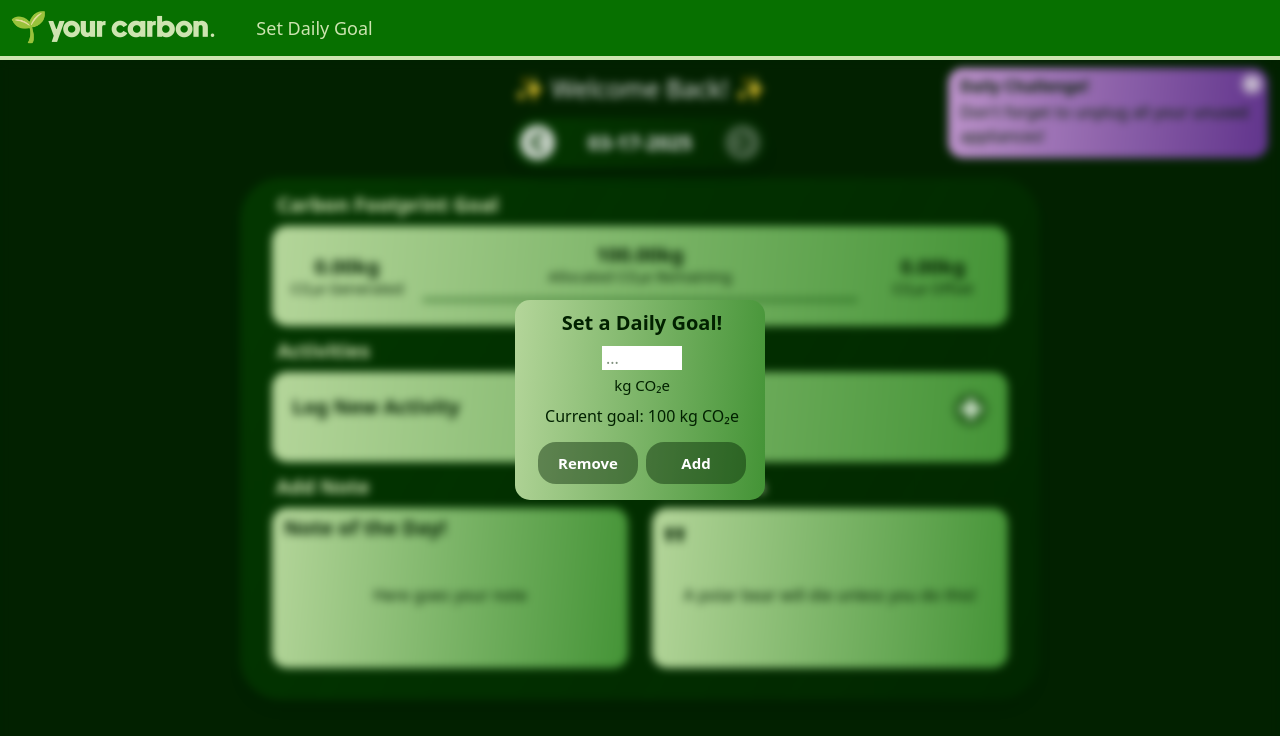
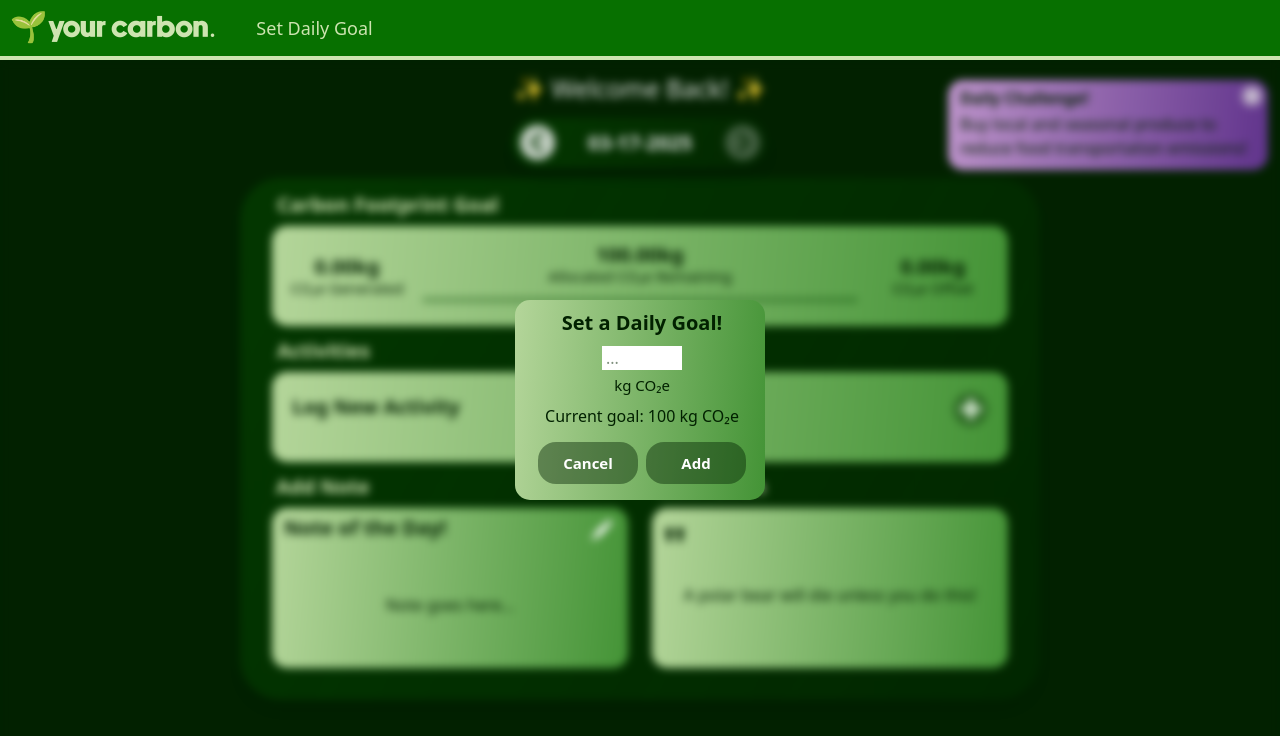
Before and after one commit to TedDPig123/carbon-footprint-tracker, a React (Vite) app: page / in a window 1280 px wide. Both pictures are taken after a click on the element "Set Daily Goal". Shown: the top 736 px of the page. Built offline with nearby package versions, Linux system fonts and the light colour scheme.

Commit message:
Notes context is functional and user is now able to add notes for each day

```diff
--- a/src/App.tsx
+++ b/src/App.tsx
@@ -12,20 +12,20 @@ import { ActivitiesProvider } from './contexts/ActivitiesContext.tsx'
 import { DayProvider } from './contexts/DayContext.tsx'
 import SetDay from './components/SetDay.tsx'
 import { GoalProvider } from './contexts/DailyGoalContext.tsx'
+import { NotesProvider } from './contexts/NotesContext.tsx'
 
 function App() {
   return (
     <>
       <DayProvider>
         <GoalProvider>
+          <NotesProvider>
             <ActivitiesProvider>
               <ShowLoggerProvider>
               <Navbar />
               <div className='flex flex-col items-center justify-center'>
                 <h1 className='text-[25px] m-2.5'>✨ Welcome Back! ✨</h1>
-              <Notification
-                  notificationText="Don't forget to unplug all your unused appliances!"
-                />
+                <Notification />
                 <SetDay />
                   <div className='z-2 flex flex-col bg-[linear-gradient(120deg,rgba(7,112,0,0.34)-26.24%,rgba(205,228,176,0)134.68%)]
                   rounded-[41px] justify-center items-center p-[32px] w-[90%] shadow-lg min-w-[560px] max-w-[800px]'>
@@ -48,6 +48,7 @@ function App() {
               </div>
               </ShowLoggerProvider>
             </ActivitiesProvider>
+          </NotesProvider>
           </GoalProvider>
       </DayProvider>
     </>
--- a/src/components/AddNote.tsx
+++ b/src/components/AddNote.tsx
@@ -1,11 +1,28 @@
+import { useLoggerContext } from "../contexts/ShowLogger"
+import PencilIcon from '../assets/pencil-128.png'
+import { useDayContext } from "../contexts/DayContext";
+import { useEffect } from "react";
+import { useNotesContext } from "../contexts/NotesContext";
+
 export default function AddNote() {
+    const {toggleNotes} = useLoggerContext();
+    const {dailyNote, loadNote} = useNotesContext();
+    const {currentDay} = useDayContext();
+
+    useEffect(() => {
+        loadNote(currentDay);
+    }, [currentDay, dailyNote, loadNote]);
+
     return (
         <div className="flex flex-col w-[50%] mr-3">
         <h1 className='mt-[10px] items-left mb-[6px] text-[#CDE4B0] font-bold text-[20px] w-[100%] ml-[4px]'>Add Note</h1>
-        <div className='flex flex-col items-stretch bg-[linear-gradient(95deg,_#CDE4B0_-22.13%,_#077000_153.73%)] h-[100px] w-[100%] rounded-[15px] text-[#022100] min-h-[160px]'>
-            <h2 className="text-[20px] font-semibold ml-[12px] mt-[5px]">Note of the Day!</h2>
-            <p className="flex items-center justify-center pl-[15px] pr-[15px] mt-[-20px] h-[100%]">Here goes your note</p>
-        </div>
+            <div className='flex flex-col bg-[linear-gradient(95deg,_#CDE4B0_-22.13%,_#077000_153.73%)] h-[100px] w-[100%] rounded-[15px] text-[#022100] min-h-[160px]'>
+                <div className="flex flex-row items-center justify-between">
+                    <h2 className="text-[20px] font-semibold ml-[12px] mt-[5px]">Note of the Day!</h2>
+                    <img onClick={toggleNotes} src={PencilIcon} alt="Edit Note" className="h-[20px] w-[20px] mt-[10px] mr-4 cursor-pointer"/>
+                </div>
+                <p className="flex items-center justify-center pl-[15px] pr-[15px] h-[100%]">{dailyNote}</p>
+            </div>
         </div>
     )
 }
--- a/src/components/LogNewActivity.tsx
+++ b/src/components/LogNewActivity.tsx
@@ -6,9 +6,10 @@ import { useActivitiesContext } from '../contexts/ActivitiesContext';
 import { useDayContext } from '../contexts/DayContext';
 import { useEffect } from 'react';
 import SetGoal from './SetGoal';
+import SetNote from './SetNote';
 
 export default function LogNewActivities() {
-    const {showLogger, toggle, showGoal } = useLoggerContext();
+    const {showLogger, toggle, showGoal, showNote, toggleNotes } = useLoggerContext();
     const {activitiesArray, removeActivity, loadActivities } = useActivitiesContext();
     const {currentDay} = useDayContext();
 
@@ -78,6 +79,14 @@ export default function LogNewActivities() {
                 </div>
             )}
 
+            {showNote && (
+                <div className="fixed top-0 backdrop-blur-xs left-0 w-full h-full flex justify-center items-center">
+                    <div className="absolute z-1">
+                        <SetNote />
+                    </div>
+                </div>
+            )}
+
         </>
     );
 }
--- a/src/components/Notification.tsx
+++ b/src/components/Notification.tsx
@@ -1,15 +1,31 @@
 import { useState } from 'react';
 import closeIcon from '../assets/x-mark-128.png';
 
-export default function Notification({notificationText} : {notificationText : string}){
+export default function Notification(){
 
     const [showNotif, setShowNotif] = useState(true);
 
+    const possibleNotifications : [message: string] = [
+        "Switch to energy-efficient LED bulbs to save power!",
+        "Take shorter showers to conserve water and reduce heating energy!",
+        "Use reusable bags, bottles, and containers to cut down on plastic waste!",
+        "Opt for public transportation, biking, or walking instead of driving!",
+        "Eat more plant-based meals to lower your food-related carbon emissions!",
+        "Shop secondhand or repair items instead of buying new ones!",
+        "Reduce, reuse, and recycle to minimize waste and resource consumption!",
+        "Buy local and seasonal produce to reduce food transportation emissions!",
+        "Line-dry your clothes when possible to save energy from dryers!",
+        "Support renewable energy sources by choosing green energy plans!"
+    ]
+
+    const today = new Date();
+    const todaysNote = possibleNotifications[today.getDate() % 10];
+
     return(
         <div className='fixed h-[100%] w-[100%] flex justify-end items-start z-[0]'>
-            {showNotif && <div className = "z-10 mt-22 mr-3 relative w-[25%] min-w-[300px] rounded-[15px] bg-[linear-gradient(95deg,_#DCB0E4_-22.13%,_#320070_153.73%)] pl-[12px] pr-[12px] pt-[6px] pb-[10px] opacity-95 backdrop-blur-md">
+            {showNotif && <div className = "z-1 mt-25 mr-3 relative w-[25%] min-w-[300px] rounded-[15px] bg-[linear-gradient(95deg,_#DCB0E4_-22.13%,_#320070_153.73%)] pl-[12px] pr-[12px] pt-[6px] pb-[10px] opacity-95 backdrop-blur-md">
             <h1 className="z-3 text-[#022100] font-bold mb-[2px]">Daily Challenge!</h1>
-            <p className="z-3 text-[#022100]">{notificationText}</p>
+            <p className="z-3 text-[#022100]">{todaysNote}</p>
             <div className='cursor-pointer' onClick={()=>setShowNotif(e=>!e)}>
                 <span className="absolute top-[5px] right-[5px] h-[22px] w-[22px] bg-[#E3E0E0] rounded-full opacity-50"></span>
                 <img className="absolute top-[10.4px] right-[10.2px] h-[12px] w-[12px] opacity-80" src={closeIcon} alt="Close" />
--- a/src/components/SetDay.tsx
+++ b/src/components/SetDay.tsx
@@ -7,7 +7,7 @@ import { useEffect } from 'react'
 export default function SetDay() {
     const today = new Date();
     const { loadActivities } = useActivitiesContext();
-    const { setDay, currentDay, nextDay, prevDay } = useDayContext();
+    const {currentDay, nextDay, prevDay } = useDayContext();
 
     useEffect(() => {
         loadActivities(currentDay.toISOString().split('T')[0]);
--- a/src/components/SetGoal.tsx
+++ b/src/components/SetGoal.tsx
@@ -52,7 +52,7 @@ export default function SetGoal() {
                     )}
                     <div className="flex flex-row justify-center mb-4 mt-2">
                         <div onClick={toggleGoal} className='cursor-pointer mr-1 flex flex-row justify-center bg-[#0221006E] w-[100px] h-[42px] mt-[6px] rounded-[18px] justify-between items-center pl-[18px] pr-[18px] text-white text-[15px]'>
-                            <p className='font-semibold'>Remove</p>
+                            <p className='font-semibold'>Cancel</p>
                         </div>
                         <div onClick={handleSubmit} className='cursor-pointer ml-1 flex flex-row justify-center bg-[#0221006E] w-[100px] h-[42px] mt-[6px] rounded-[18px] justify-between items-center pl-[18px] pr-[18px] text-white text-[15px]'>
                             <p className='font-semibold'>Add</p>
--- /dev/null
+++ b/src/components/SetNote.tsx
@@ -0,0 +1,57 @@
+import { useState, useEffect } from "react";
+import { useLoggerContext } from "../contexts/ShowLogger";
+import { useDayContext } from "../contexts/DayContext";
+import { useNotesContext } from "../contexts/NotesContext";
+
+export default function SetNote() {
+    const [inputValue, setInputValue] = useState("Your note goes here...");
+    const { currentDay } = useDayContext();
+    const { toggleNotes } = useLoggerContext();
+    const { loadNote, saveNote, dailyNote } = useNotesContext();
+
+    useEffect(() => {
+        loadNote(currentDay);
+        setInputValue(dailyNote);
+    }, [currentDay, dailyNote]);
+
+
+    function handleInputChange(event) {
+        setInputValue(event.target.value);
+    }
+
+    function handleSubmit() {
+        saveNote(currentDay, inputValue);
+        setInputValue(inputValue);
+        toggleNotes();
+    }
+
+    return (
+        <>
+            <div className="flex flex-col p-5 min-w-[400px] w-[30%]">
+                <div className="pt-2 pl-3 pr-3 flex flex-col items-center bg-[linear-gradient(95deg,_#CDE4B0_-22.13%,_#077000_153.73%)] rounded-[15px] text-[#022100]">
+                    <h1 className="text-[20px] font-semibold">Set a Daily Goal!</h1>
+                    <textarea
+                        name="textInput"
+                        id="textInput"
+                        className="bg-[white] w-[100%] p-1"
+                        rows={5}
+                        cols={33}
+                        value={inputValue}
+                        onChange={handleInputChange}
+                    />
+                    <div className="flex flex-row justify-center mb-4 mt-2">
+                        <div
+                            onClick={toggleNotes}
+                            className="cursor-pointer mr-1 flex flex-row justify-center bg-[#0221006E] w-[100px] h-[42px] mt-[6px] rounded-[18px] justify-between items-center pl-[18px] pr-[18px] text-white text-[15px]"
+                        >
+                            <p className="font-semibold">Cancel</p>
+                        </div>
+                        <div onClick={handleSubmit} className="cursor-pointer ml-1 flex flex-row justify-center bg-[#0221006E] w-[100px] h-[42px] mt-[6px] rounded-[18px] justify-between items-center pl-[18px] pr-[18px] text-white text-[15px]">
+                            <p className="font-semibold">Save</p>
+                        </div>
+                    </div>
+                </div>
+            </div>
+        </>
+    );
+}
--- /dev/null
+++ b/src/contexts/NotesContext.tsx
@@ -0,0 +1,56 @@
+import React, { createContext, useState, ReactNode, useContext } from 'react';
+
+interface NotesContextType {
+    dailyNote: string;
+    setDailyNote: (note: string) => void;
+    loadNote: (date: Date) => void;
+    saveNote: (date: Date, note: string) => void;
+}
+
+const NotesContext = createContext<NotesContextType | undefined>(undefined);
+
+const getNoteStorageKey = (date: Date) => `note-${date.toISOString().split('T')[0]}`;
+
+export const NotesProvider = ({ children }: { children: ReactNode }) => {
+    const [dailyNote, setDailyNote] = useState<string>("");
+
+    const loadNote = (date: Date) => {
+        try {
+            const storageKey = getNoteStorageKey(date);
+            const stored = localStorage.getItem(storageKey);
+            if (stored) {
+                setDailyNote(JSON.parse(stored));
+            } else {
+                setDailyNote("Note goes here...");
+            }
+        } catch (error) {
+            console.error("Failed to load note:", error);
+            setDailyNote("");
+        }
+    };
+
+    const saveNote = (date: Date, note: string) => {
+        try {
+            const storageKey = getNoteStorageKey(date);
+            localStorage.setItem(storageKey, JSON.stringify(note));
+            setDailyNote(note);
+            console.log("Saved note for date:", date);
+        } catch (error) {
+            console.error("Failed to save note:", error);
+        }
+    };
+
+    return (
+        <NotesContext.Provider value={{ dailyNote, setDailyNote, saveNote, loadNote }}>
+            {children}
+        </NotesContext.Provider>
+    );
+};
+
+export const useNotesContext = (): NotesContextType => {
+    const context = useContext(NotesContext);
+    if (!context) {
+        throw new Error('PETAH I NEED THE PROVIDAH');
+    }
+    return context;
+};
--- a/src/contexts/ShowLogger.tsx
+++ b/src/contexts/ShowLogger.tsx
@@ -1,17 +1,21 @@
 import React, { createContext, useState, ReactNode, useContext } from 'react';
 
 interface ShowLoggerContextType {
+    showNote: boolean;
     showLogger: boolean;
     showGoal: boolean;
     toggle: () => void;
     toggleGoal: () => void;
+    toggleNotes: () => void;
 }
 
 const LoggerContext = createContext<ShowLoggerContextType | undefined>(undefined);
 
 export const ShowLoggerProvider = ({ children }: { children: ReactNode }) => {
+    const [showNote, setShowNote] = useState(false);
     const [showLogger, setShowLogger] = useState(false);
     const [showGoal, setGoal] = useState(false);
+    const [isLightMode, setLightMode] = useState(false);
 
     const toggle = () => {
         setShowLogger((prev) => !prev);
@@ -21,8 +25,12 @@ export const ShowLoggerProvider = ({ children }: { children: ReactNode }) => {
         setGoal((prev) => !prev);
     };
 
+    const toggleNotes = () => {
+        setShowNote((prev)=>!prev);
+    }
+
     return (
-        <LoggerContext.Provider value={{ showLogger, toggle, toggleGoal, showGoal}}>
+        <LoggerContext.Provider value={{ showLogger, toggle, toggleGoal, showGoal, toggleNotes, showNote, isLightMode, setLightMode}}>
             {children}
         </LoggerContext.Provider>
     );
```
Also changed, not shown: src/assets/light-mode-svgrepo-com.png (added), src/assets/pencil-128.png (added). Lines whose indentation alone changed are shown as unchanged.
